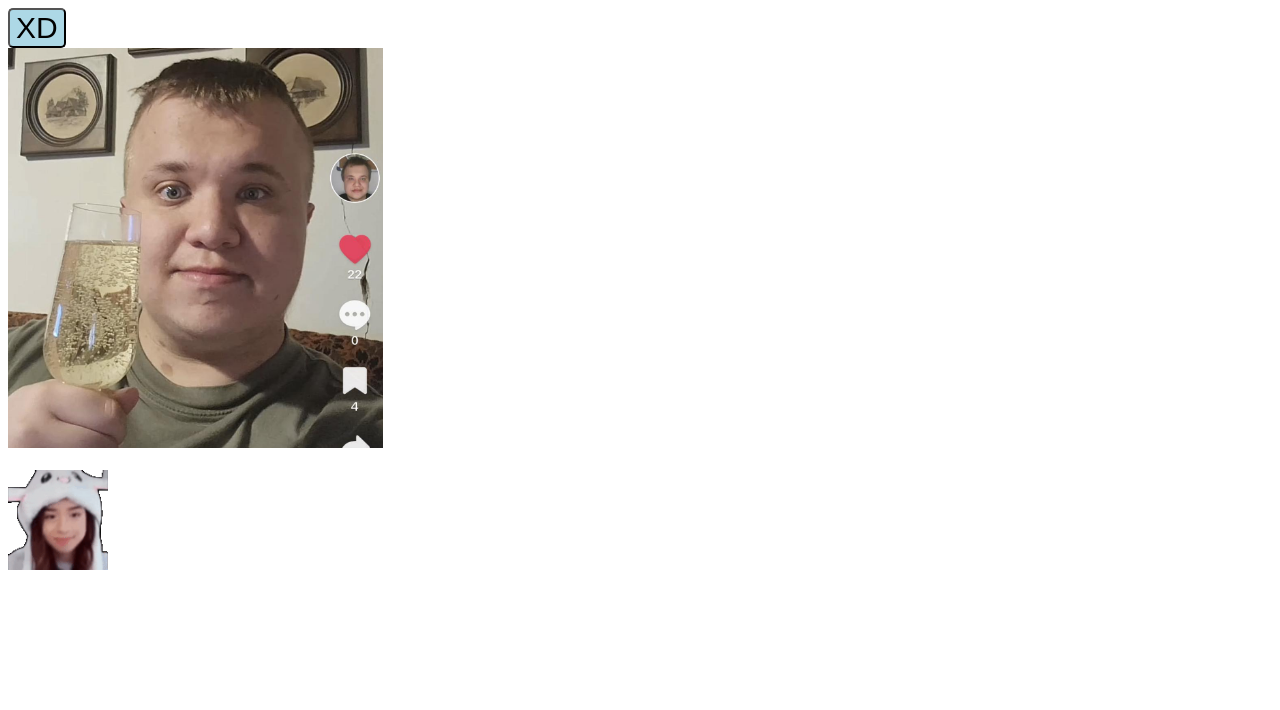
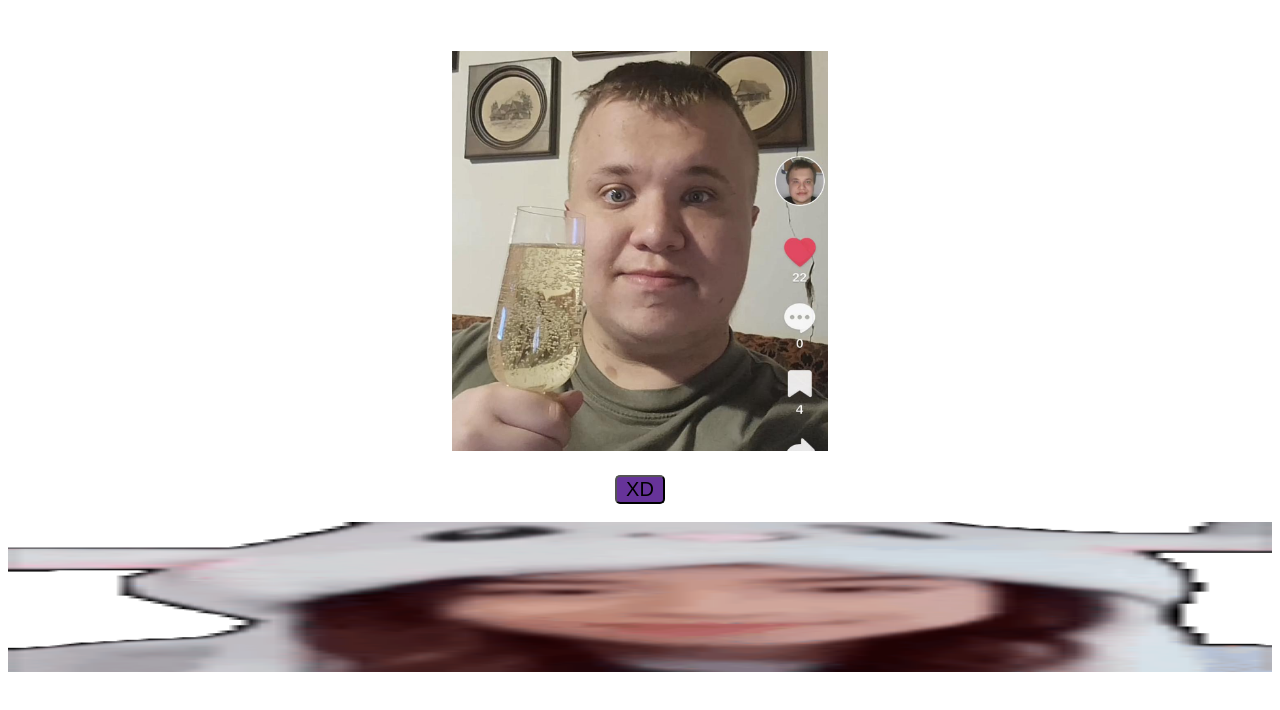
Before and after one commit to noznice/noznice.github.io, a plain HTML site: page index.html in a window 1280 px wide. Drawn offline with Linux system fonts and the light colour scheme.

Commit message:
Add files via upload

```diff
--- a/index.html
+++ b/index.html
@@ -5,12 +5,21 @@
     <meta name="viewport" content="width=device-width, initial-scale=1.0">
     <link rel="icon" type="image/jpg" href="fotky/img.jpg">
     <title>Totalni destrukce</title>
+    <link rel="stylesheet" href="style.css">
 </head>
 <body>
-    <button id="button1" style="font-size: 30px;background-color: lightblue;border-radius: 5px;">XD</button>
+    <br>
+    <a  href="https://www.youtube.com/watch?v=cLXnGknQqBs&ab_channel=ResttAI"title="xdxdxd"target=_blank>
+        <div class="image-container"> <img src="fotky/bambinko.png" height="400" id ="img1"> </div>
+    </a>
+
+    <div class="button-container">
+        <button id="button1">XD</button>
+    </div>
     <audio id="audio1">
         <source src="audio.m4a">
     </audio>
+
     <script>
         const playbutt=document.getElementById("button1");
         const audioplay=document.getElementById("audio1");
@@ -20,13 +29,8 @@
         });
     </script>
 
-
     <br>
-    <a href="https://www.youtube.com/watch?v=cLXnGknQqBs&ab_channel=ResttAI"title="xdxdxd"target=_blank>
-        <img src="fotky/bambinko.png" height="400">
-    </a>
-    <br><br>
-    <img src="fotky/3x.gif" height="100">
+    <img id="img2" src="fotky/3x.gif" height="auto" width="100_">
 
 
 </body>
--- /dev/null
+++ b/style.css
@@ -0,0 +1,30 @@
+
+.image-container{
+    text-align: center;
+    margin-top: 25px;
+}
+.image-container img1{
+    display: block;
+    margin: auto;
+}
+#img2{
+    display: flex;
+    text-align: center;
+    height: 150px;
+    width: 100%;
+}
+
+.button-container{
+    margin-top: 20px;
+    display: flex;
+    justify-content: center;
+    align-items: center;
+}
+
+#button1{
+    width: 50px;
+    font-size: 20px;
+    background-color: rebeccapurple;border-radius: 5px;
+
+
+}
```
